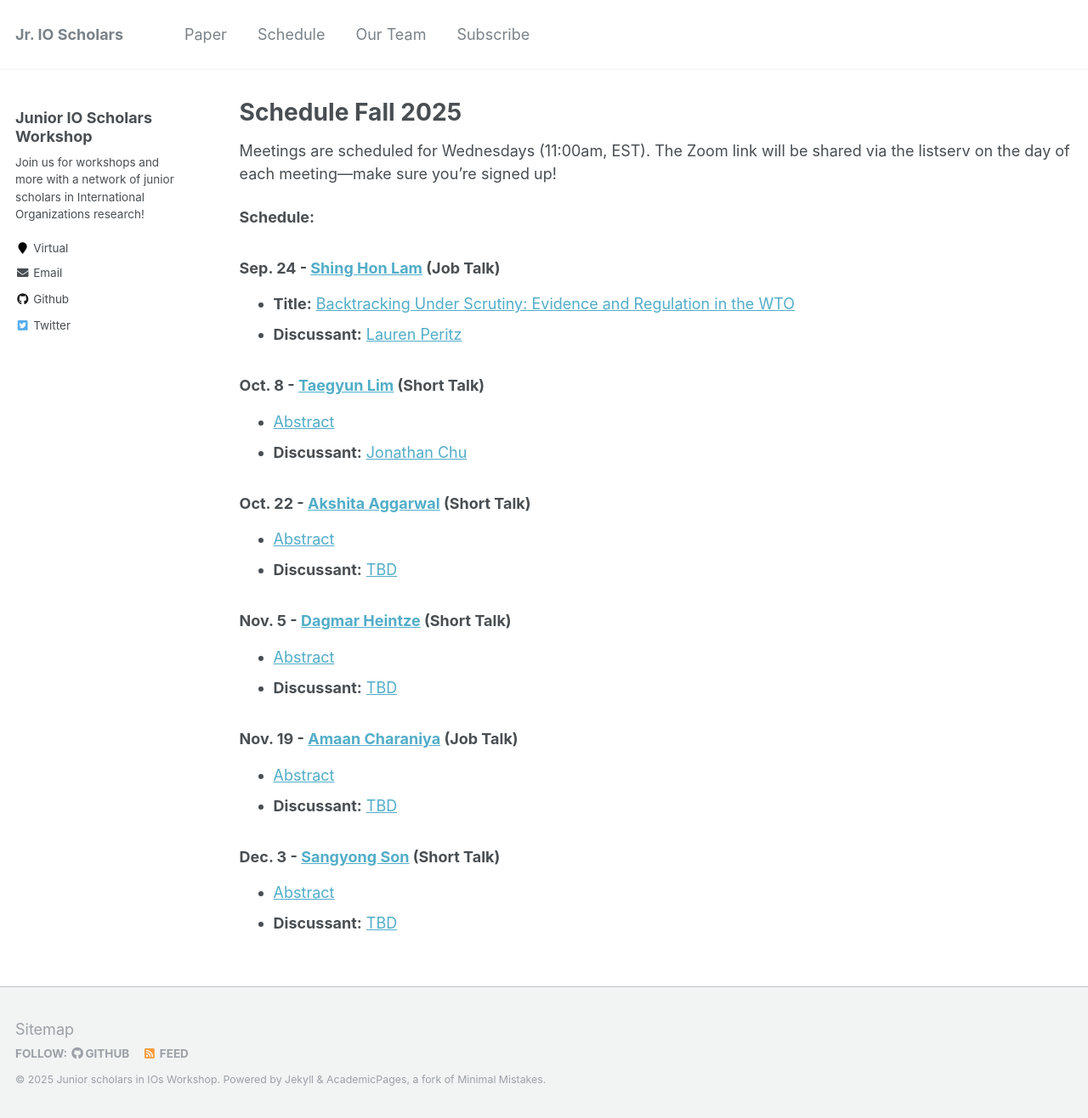
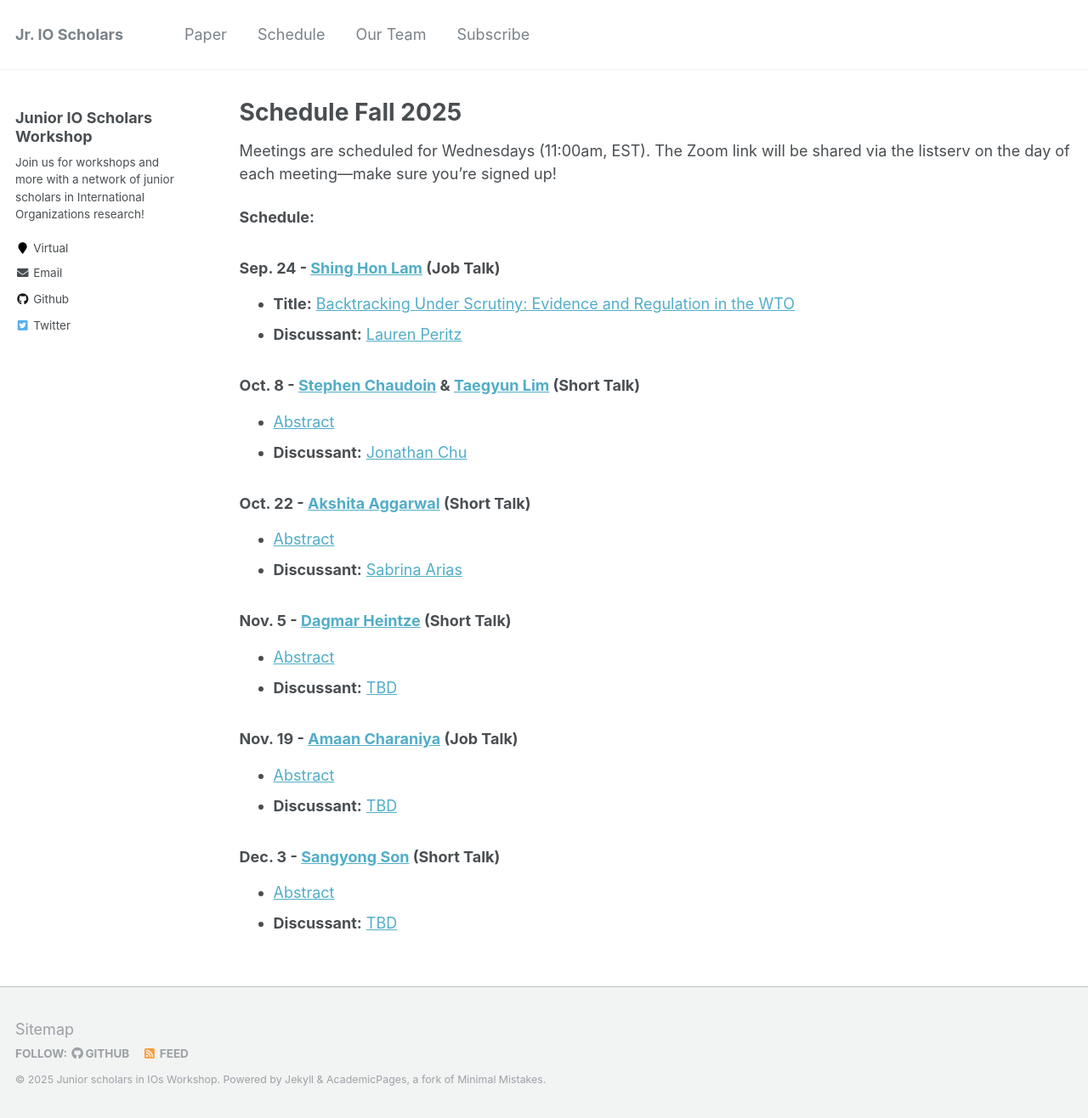
Before and after one commit to IO-workshop/IO-workshop.github.io, a Jekyll site: the page built from _pages/schedule.md, in a window 1280 px wide and 1316 px high. Shown: the whole window at 85% size. Built offline with Jekyll 4.4.1, drawn with Linux system fonts in a browser that asks for light colours.

Commit message:
Session 2

```diff
--- a/_pages/schedule.md
+++ b/_pages/schedule.md
@@ -14,15 +14,15 @@ The Zoom link will be shared via the listserv on the day of each meeting—make
 - **Title:** [Backtracking Under Scrutiny: Evidence and Regulation in the WTO](https://io-workshop.github.io/files/Paper_Shing Hon Lam.pdf)
 - **Discussant:** [Lauren Peritz](https://laurenperitz.ucdavis.edu)
 
-### Oct. 8 - [Taegyun Lim](https://sites.google.com/g.harvard.edu/taegyunlim) (Short Talk)
+### Oct. 8 - [Stephen Chaudoin](https://www.stephenchaudoin.com) & [Taegyun Lim](https://sites.google.com/g.harvard.edu/taegyunlim) (Short Talk)
 
-- [Abstract](https://io-workshop.github.io/files/Abstract_Taegyun Lim.pdf)
+- [Abstract](https://io-workshop.github.io/files/Paper_chaudoin_lim.pdf)
 - **Discussant:** [Jonathan Chu](https://www.jonathanchu.org)
 
 ### Oct. 22 - [Akshita Aggarwal](https://politicalscience.columbian.gwu.edu/akshita-aggarwal) (Short Talk)
 
 - [Abstract](https://io-workshop.github.io/files/Abstract_Akshita Aggarwal.pdf)
-- **Discussant:** [TBD]()
+- **Discussant:** [Sabrina Arias]()
 
 ### Nov. 5 - [Dagmar Heintze](https://epps.utdallas.edu/phd-students/dagmar-heintze/) (Short Talk)
 
```
Also changed, not shown: 1 other file.
